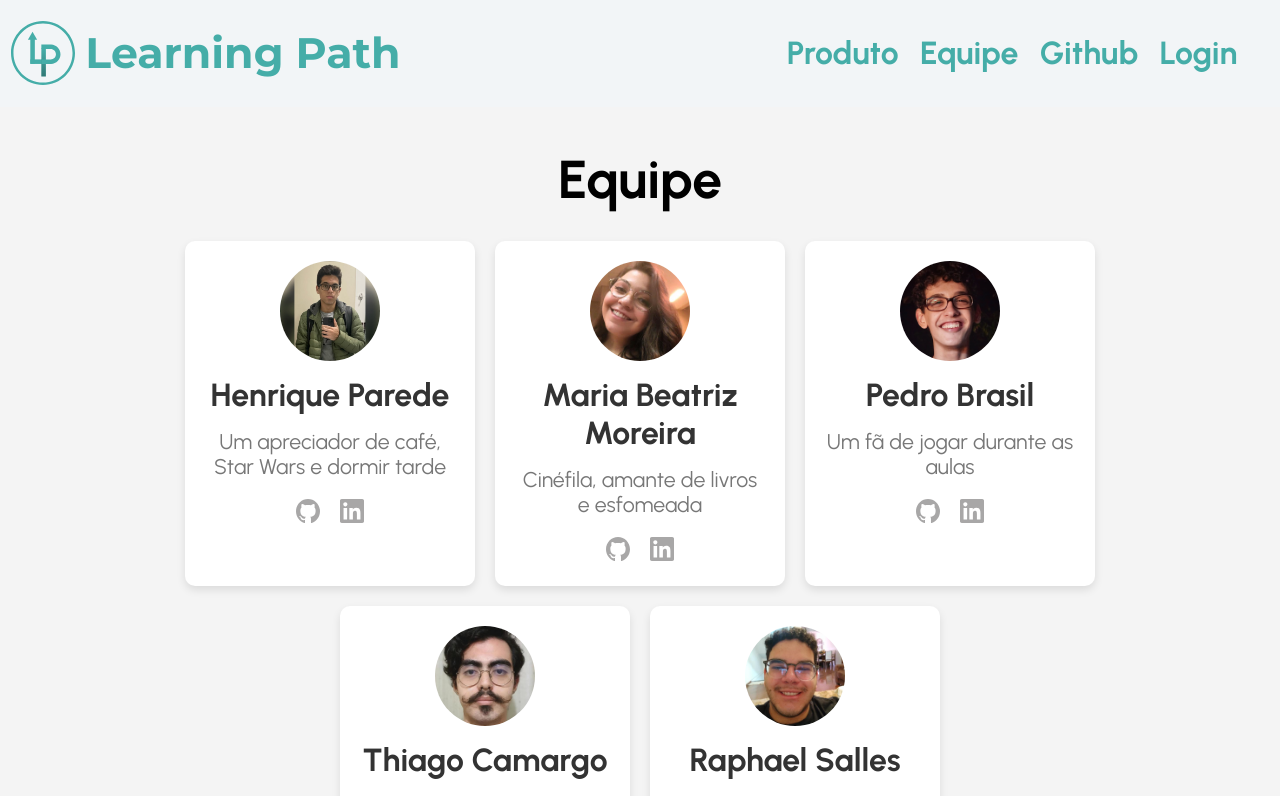
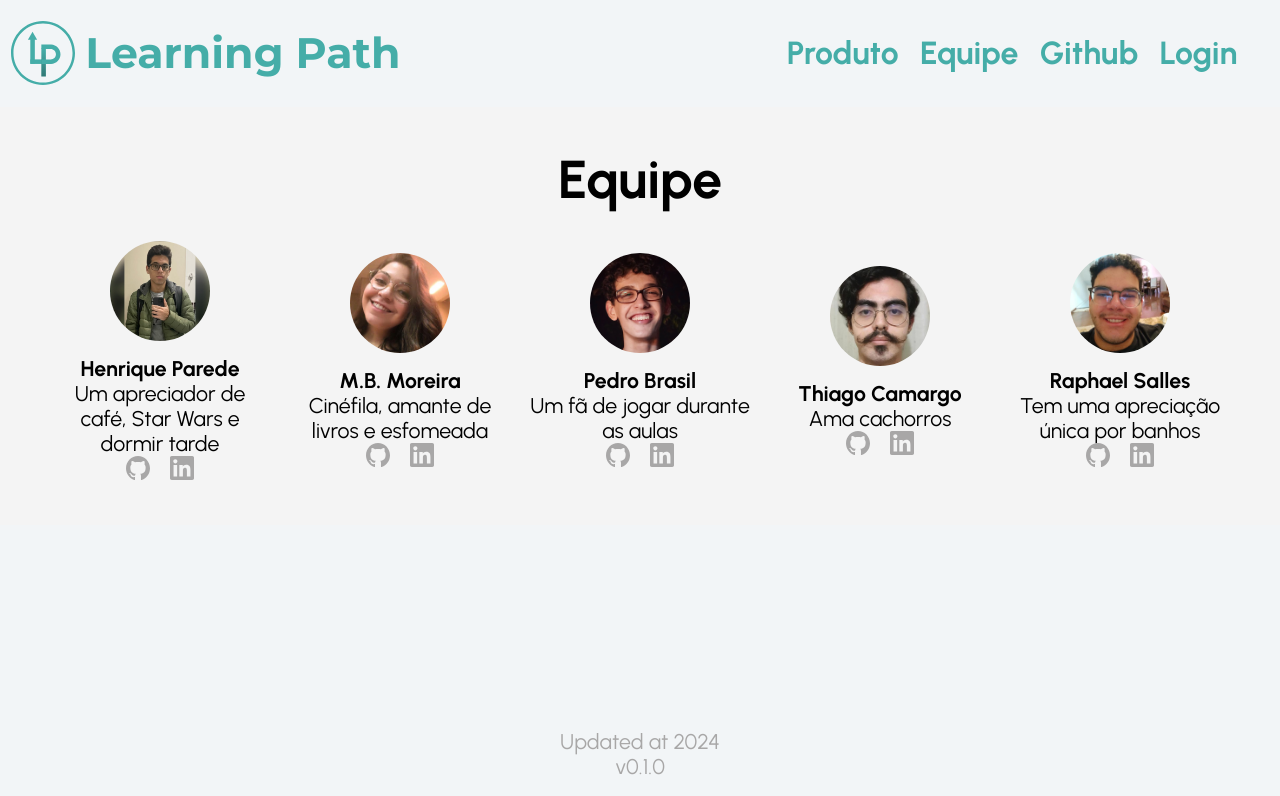
Before and after one commit to mabemoreira/LearningPath, an Angular app in the folder frontend/: page /equipe in a window 1280 px wide. Shown: the top 796 px of the page. Built offline with nearby package versions, Linux system fonts and the light colour scheme; a web font is replaced by a local one.

Commit message:
alinhando o time

```diff
--- a/frontend/src/app/features/login/team-page/team-page.component.css
+++ b/frontend/src/app/features/login/team-page/team-page.component.css
@@ -15,49 +15,64 @@
     display: flex;
     justify-content: center;
     gap: 20px;
-    flex-wrap: wrap;
+    flex-wrap: nowrap; /* Impede que os itens quebrem para a próxima linha */
+    overflow-x: auto; /* Adiciona barra de rolagem horizontal em telas menores */
 }
 
-  /* Estilo de cada cartão de membro */
+
+.team-members {
+  display: flex;
+  justify-content: center;
+  align-items: center; /* Garante alinhamento vertical perfeito */
+  gap: 20px;
+  flex-wrap: nowrap; /* Impede a quebra de linha */
+  height: auto; /* Ajusta a altura dinamicamente */
+  overflow: hidden; /* Remove qualquer rolagem desnecessária */
+}
+
 .member-card {
-    background-color: #ffffff;
-    border-radius: 10px;
-    box-shadow: 0 4px 8px rgba(0, 0, 0, 0.1);
-    width: 250px;
-    padding: 20px;
-    text-align: center;
-    transition: transform 0.3s ease-in-out;
+  flex: 1 1 calc(100% / 5 - 20px); /* Divide os cartões igualmente */
+  max-width: calc(100% / 5 - 20px); /* Limita o tamanho máximo */
+  height: auto; /* Garante que os cartões ajustem a altura sem forçar o contêiner */
+  box-sizing: border-box; /* Inclui padding e borda no cálculo do tamanho */
+}
+
+/* Responsividade para telas menores */
+@media (max-width: 768px) {
+  .team-members {
+      flex-wrap: wrap; /* Permite a quebra de linha em telas menores */
+  }
+
+  .member-card {
+      flex: 1 1 100%; /* Cada cartão ocupa a largura inteira */
+      max-width: 100%;
+      margin-bottom: 20px; /* Espaçamento entre cartões */
+  }
 }
 
 .member-card:hover {
-    transform: scale(1.05);
+  transform: scale(1.05); /* Mantém o efeito de zoom */
+  overflow: visible; /* Garante que nenhum conteúdo seja cortado */
 }
 
-  .member-card h2 {
-    font-size: 1.5rem;
-    color: #333;
-    margin: 15px 0;
-  }
-
-  .member-card p {
-    font-size: 1rem;
-    color: #777;
-    margin-bottom: 20px;
-  }
-
-  /* Estilo do avatar (imagem circular) */
 .avatar {
   width: 100px;
   height: 100px;
   margin: 0 auto 15px;
   overflow: hidden;
   border-radius: 50%;
+  transition: transform 0.3s ease-in-out; /* Adiciona um efeito suave */
 }
 
 .avatar img {
   width: 100%;
   height: 100%;
-    object-fit: cover;
+  object-fit: cover; /* Garante que a imagem fique proporcional dentro do círculo */
+  transition: transform 0.3s ease-in-out; /* Suaviza o zoom da imagem */
+}
+
+.member-card:hover .avatar img {
+  transform: scale(1.1); /* Faz a imagem aumentar um pouco no hover */
 }
 
   /* Estilo dos links sociais */
--- a/frontend/src/app/features/login/team-page/team-page.component.ts
+++ b/frontend/src/app/features/login/team-page/team-page.component.ts
@@ -19,7 +19,7 @@ export class TeamPageComponent {
             linkedin: 'https://l1nk.dev/xYz0Z'
           },
           {
-            name: 'Maria Beatriz Moreira',
+            name: 'M.B. Moreira',
             description: 'Cinéfila, amante de livros e esfomeada',
             avatar: '../../../../assets/fotomabe.jpeg',
             github: 'https://github.com/mabemoreira',
```
Lines whose indentation alone changed are shown as unchanged.
